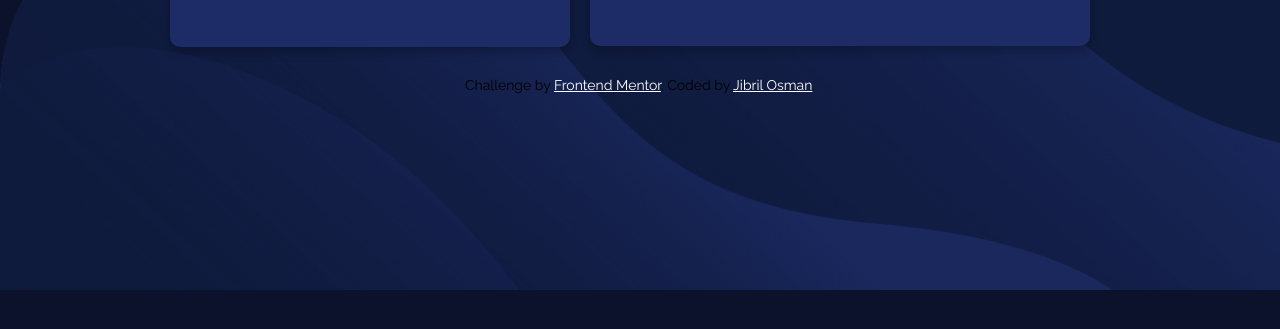
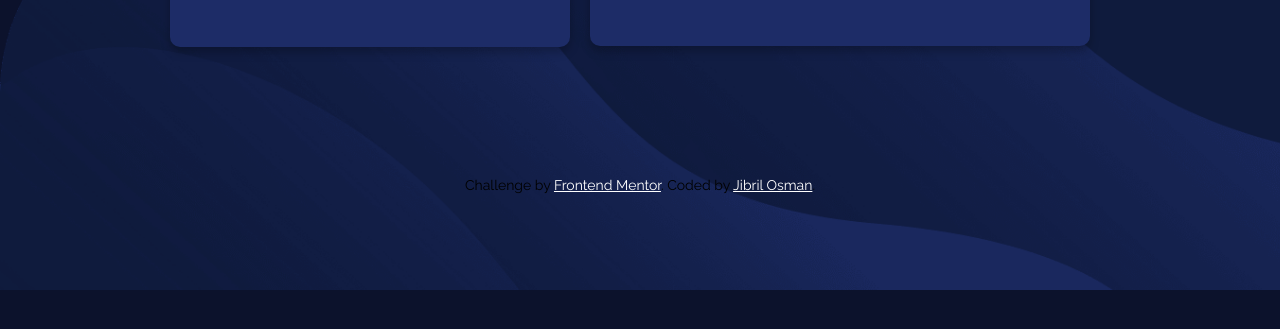
Before and after one commit to jibrilosman/fylo-data-storage-component-master, a plain HTML site: page index.html in a window 1280 px wide. Shown: the part 333-662 px from the top of the page. Drawn offline with Linux system fonts and the light colour scheme.

Commit message:
Add files via upload

```diff
--- a/index.html
+++ b/index.html
@@ -11,7 +11,7 @@
 
   <!-- Feel free to remove these styles or customise in your own stylesheet 👍 -->
   <style>
-    .attribution { font-size: 14px; text-align: center; }
+    .attribution { font-size: 14px; text-align: center; margin-top: 100px; }
     .attribution a { color: hsl(228, 45%, 100%); }
   </style>
 </head>
```
